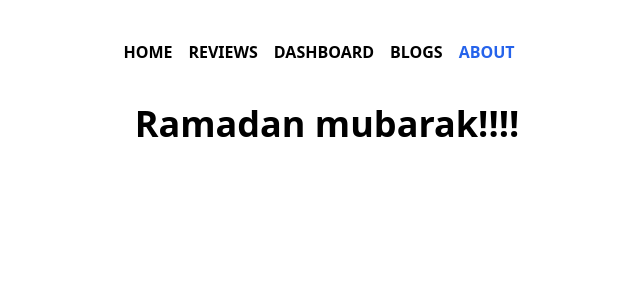
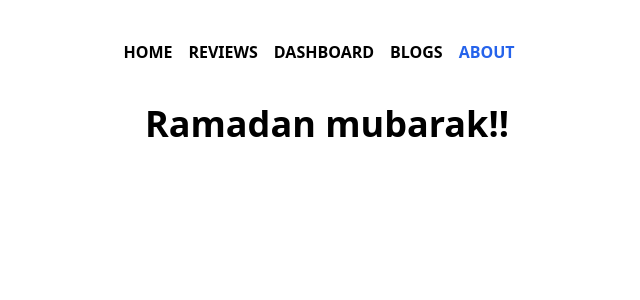
Before and after one commit to shakhawatsalam/review-web-shop, a React (Create React App) app: page /about in a window 1280 px wide. Shown: the top 300 px of the page, without its empty margins (313-953 px from the left). Built offline with nearby package versions, Linux system fonts and the light colour scheme.

Commit message:
privet to public

```diff
--- a/src/components/About/About.js
+++ b/src/components/About/About.js
@@ -3,7 +3,7 @@
 const About = () => {
     return (
         <div>
-            <h1 className='text-center text-4xl font-extrabold'>Ramadan mubarak!!!!</h1>
+            <h1 className='text-center text-4xl font-extrabold'>Ramadan mubarak!! </h1>
         </div>
     );
 };
```
